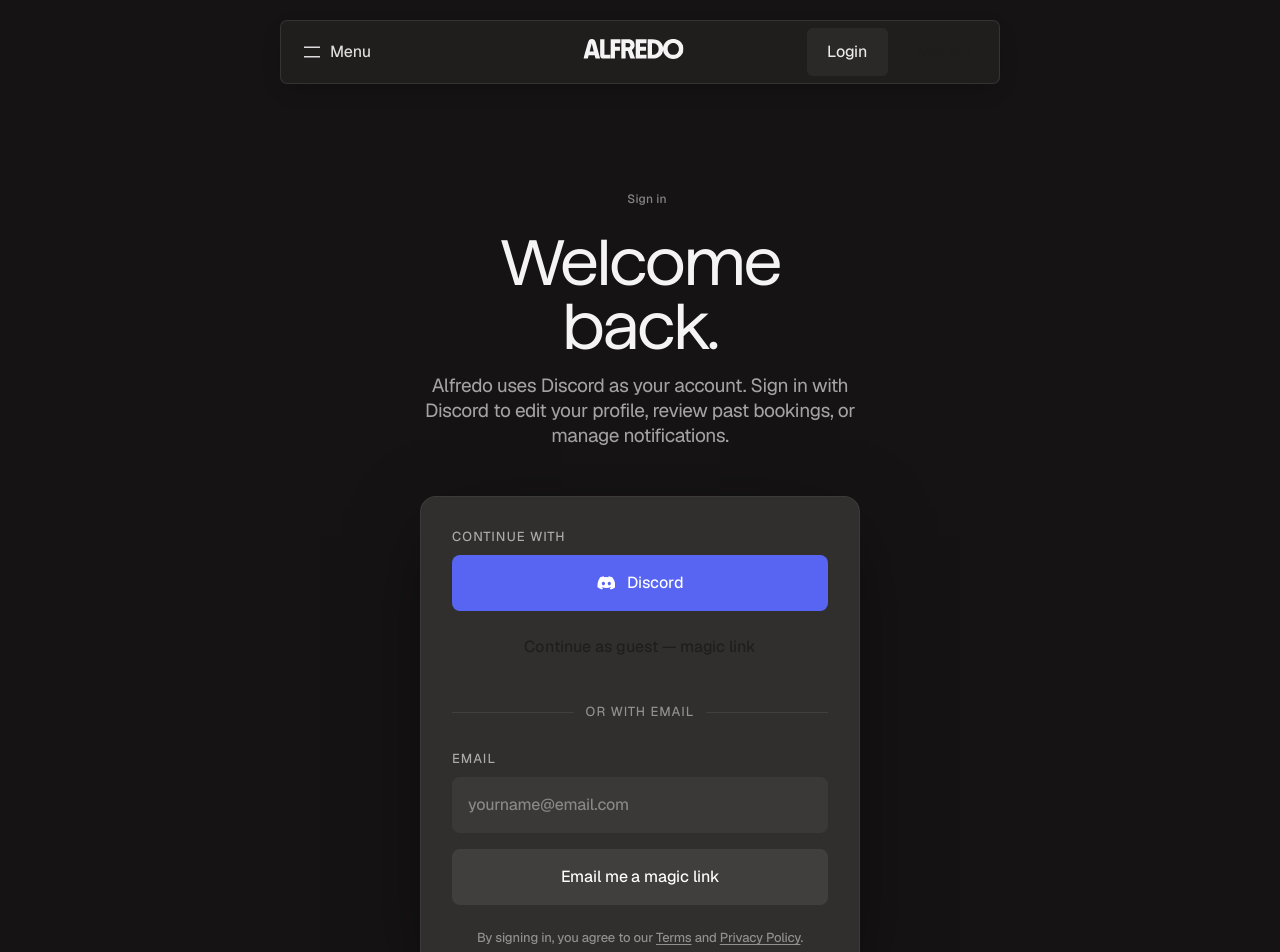
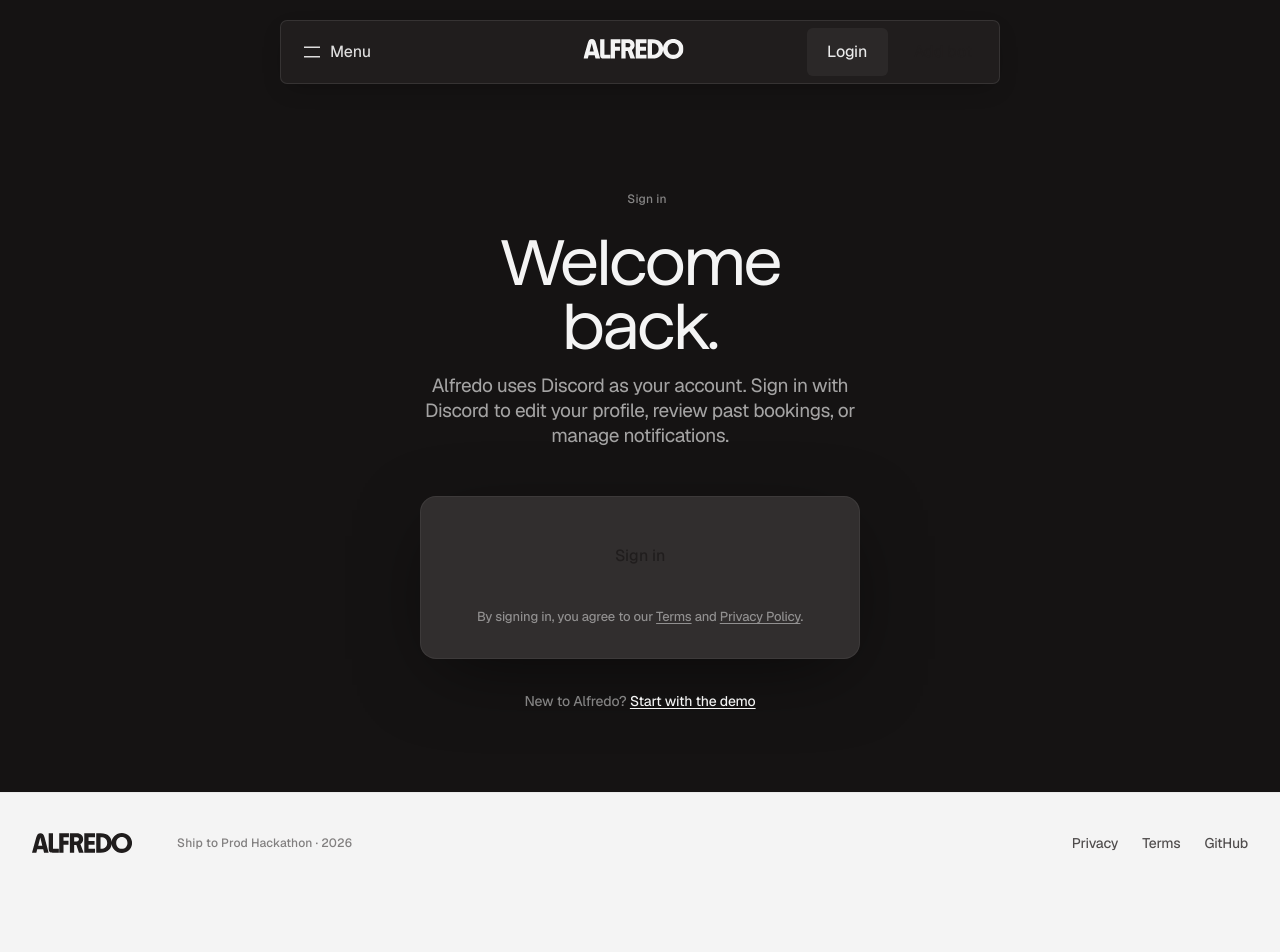
Before and after one commit to katieh98/alfredo, a Next.js app: page /login in a window 1280 px wide. Shown: the top 952 px of the page. After the commit the page ends 893 px from the top, so only its background shows below. Built offline with nearby package versions, Linux system fonts and the light colour scheme.

Commit message:
feat: demo login — single sign-in button, credentials provider auto-signs in as Katie

```diff
--- a/src/app/api/auth/[...nextauth]/route.ts
+++ b/src/app/api/auth/[...nextauth]/route.ts
@@ -1,5 +1,6 @@
 import NextAuth, { type AuthOptions } from "next-auth";
 import DiscordProvider from "next-auth/providers/discord";
+import CredentialsProvider from "next-auth/providers/credentials";
 
 export const authOptions: AuthOptions = {
   debug: true,
@@ -9,6 +10,17 @@
       clientId: process.env.DISCORD_CLIENT_ID!,
       clientSecret: process.env.DISCORD_CLIENT_SECRET!,
       authorization: { params: { scope: "identify" } },
+    }),
+    CredentialsProvider({
+      name: "Demo",
+      credentials: {},
+      async authorize() {
+        return {
+          id: "231185477921669120",
+          name: "Katie H",
+          email: "demo@alfredo.app",
+        };
+      },
     }),
   ],
   callbacks: {
--- a/src/app/login/page.tsx
+++ b/src/app/login/page.tsx
@@ -1,12 +1,7 @@
-/**
- * Login / OAuth handoff screen.
- * 1:1 visual pattern with osmo.supply/login:
- *   - dark hero (#151313) takes full viewport
- *   - centered elevated form card (#312e2e, 16px radius, 32px padding)
- *   - stacked fields / CTAs inside
- * Adapted for Alfredo's single-provider (Discord OAuth) auth flow.
- */
+"use client";
+
 import Link from "next/link";
+import { signIn } from "next-auth/react";
 import { Footer, TopBar } from "@/components/site-chrome";
 import { StaggerText } from "@/components/stagger-text";
 
@@ -57,69 +52,17 @@
           }}
         >
           <div className="flex flex-col gap-2">
-            <FieldLabel>Continue with</FieldLabel>
-            <a
-              href="https://discord.com/oauth2/authorize"
-              className="stagger-btn flex h-14 w-full items-center justify-center gap-3 rounded-[8px] text-[16px] font-semibold"
-              style={{
-                background: "#5865F2",
-                color: "#ffffff",
-              }}
-            >
-              <DiscordGlyph />
-              <StaggerText text="Discord" />
-            </a>
-            <a
-              href="https://discord.com/oauth2/authorize"
+            <button
+              onClick={() => signIn("credentials", { callbackUrl: "/profile" })}
               className="stagger-btn flex h-14 w-full items-center justify-center rounded-[8px] text-[16px] font-semibold"
               style={{
                 background: "var(--color-electric)",
                 color: "var(--color-bg-dark-2)",
               }}
             >
-              <StaggerText text="Continue as guest — magic link" />
-            </a>
+              <StaggerText text="Sign in" />
+            </button>
           </div>
-
-          <div className="relative my-1 flex items-center gap-3">
-            <span
-              className="h-px flex-1"
-              style={{ background: "rgba(244,244,244,0.08)" }}
-            />
-            <span
-              className="text-[13px] font-semibold uppercase tracking-wide"
-              style={{
-                color: "rgba(225,225,225,0.55)",
-                letterSpacing: "0.08em",
-              }}
-            >
-              or with email
-            </span>
-            <span
-              className="h-px flex-1"
-              style={{ background: "rgba(244,244,244,0.08)" }}
-            />
-          </div>
-
-          <form className="flex flex-col gap-4">
-            <div className="flex flex-col gap-2">
-              <FieldLabel htmlFor="email">Email</FieldLabel>
-              <input
-                id="email"
-                name="email"
-                type="email"
-                placeholder="yourname@email.com"
-                className="h-14 w-full rounded-[8px] bg-white/5 px-4 text-[16px] text-white placeholder:text-white/40 focus:outline-none focus:ring-2 focus:ring-white/20"
-              />
-            </div>
-            <button
-              type="submit"
-              className="stagger-btn flex h-14 w-full items-center justify-center rounded-[8px] text-[16px] font-semibold text-white"
-              style={{ background: "rgba(244,244,244,0.08)" }}
-            >
-              <StaggerText text="Email me a magic link" />
-            </button>
-          </form>
 
           <p
             className="text-center text-[13px]"
```
